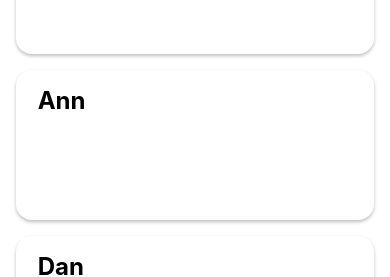
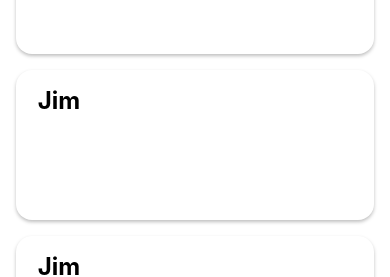
Before and after one commit to tuxrace/react-native-swapi-people, a React Native app: screen / in a window 390 px wide. Shown: the part 452-729 px from the top of the page. Built offline with nearby package versions, Linux system fonts and the light colour scheme; what react-native would draw is missing.

Commit message:
Add View

```diff
--- a/src/Main/Main.tsx
+++ b/src/Main/Main.tsx
@@ -42,6 +42,9 @@
 const renderItem = ({item}) => {
   return (
     <TouchableOpacity>
+      <View style={styles.item}>
+        <Text style={styles.itemText}> {item.name} </Text>
+      </View>
       <View style={styles.item}>
         <Text style={styles.itemText}> {item.name} </Text>
       </View>
```
